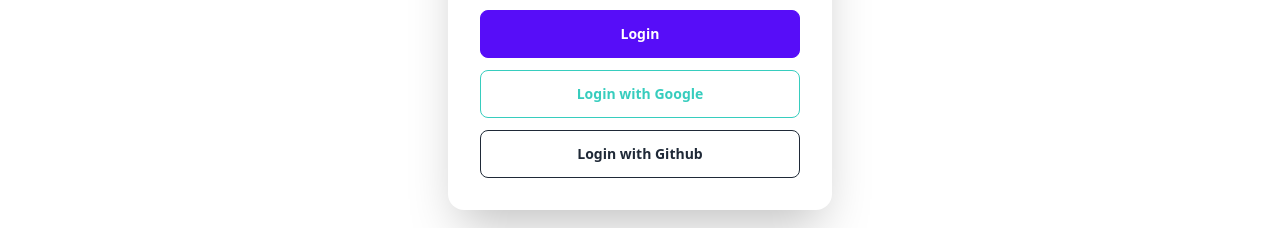
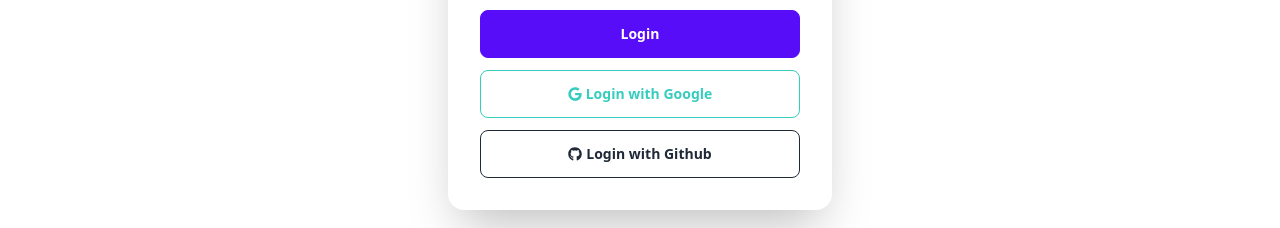
Before and after one commit to firozahmmed1/chef-hunter-client, a React (Vite) app: page /login in a window 1280 px wide. Shown: the part 422-650 px from the top of the page. Built offline with nearby package versions, Linux system fonts and the light colour scheme.

Commit message:
twelve-update

```diff
--- a/package.json
+++ b/package.json
@@ -15,6 +15,7 @@
     "match-sorter": "^6.3.1",
     "react": "^18.2.0",
     "react-dom": "^18.2.0",
+    "react-icons": "^4.8.0",
     "react-router-dom": "^6.11.0",
     "react-toastify": "^9.1.2",
     "sort-by": "^1.2.0"
--- a/src/pages/login/Login.jsx
+++ b/src/pages/login/Login.jsx
@@ -1,5 +1,5 @@
 import React from 'react';
-
+import { FaGithub, FaGoogle} from "react-icons/fa";
 const Login = () => {
     return (
         <div className='lg:container'>
@@ -27,10 +27,10 @@
                                 <button className="btn btn-primary normal-case">Login</button>
                             </div>
                             <div className="form-control mt-1">
-                                <button className="btn btn-outline btn-accent normal-case">Login with Google</button>
+                                <button className="btn btn-outline btn-accent normal-case"><span className='mr-1'><FaGoogle></FaGoogle></span> Login with Google</button>
                             </div>
                             <div className="form-control mt-1">
-                                <button className="btn btn-outline normal-case">Login with Github</button>
+                                <button className="btn btn-outline normal-case"><span className='mr-1'><FaGithub></FaGithub></span>Login with Github</button>
                             </div>
                         </div>
                     </div>
--- /dev/null
+++ b/src/pages/registration/Registration.jsx
@@ -0,0 +1,11 @@
+import React from 'react';
+
+const Registration = () => {
+    return (
+        <div>
+            <h1>Registration page</h1>
+        </div>
+    );
+};
+
+export default Registration;
```
Also changed, not shown: 1 other file (tests, documents, lock files or other folders).
